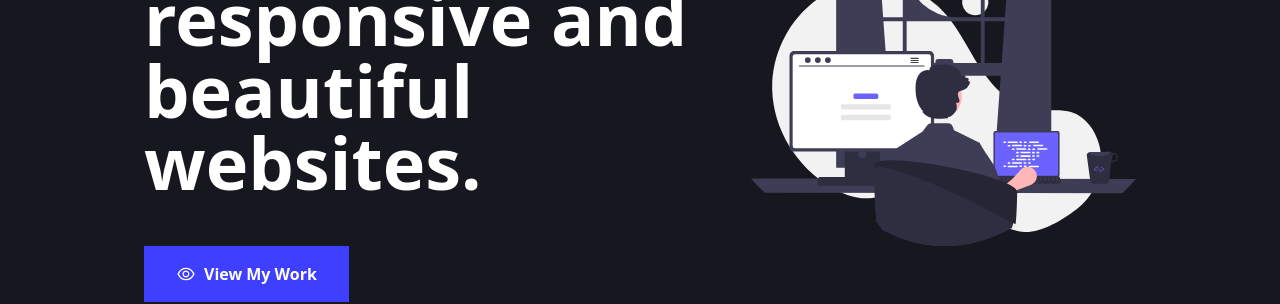
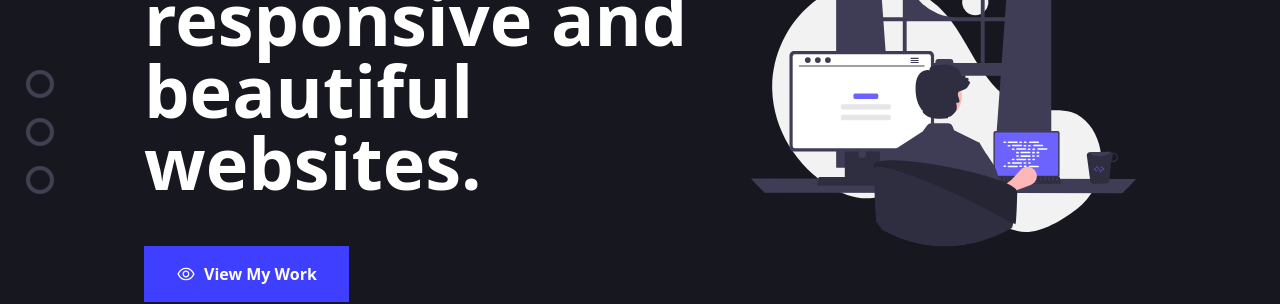
Before and after one commit to TheThomasY/Portfolio, a Next.js app: page / in a window 1280 px wide. Shown: the part 250-554 px from the top of the page. Built offline with nearby package versions, Linux system fonts and the light colour scheme.

Commit message:
side menu component added, no js for colour change yet

```diff
--- /dev/null
+++ b/components/SideMenu.js
@@ -0,0 +1,38 @@
+export default function SideMenu(props) {
+  return (
+    <nav className="fixed top-[40%] left-[2%] z-50 hidden lg:block lg:w-4">
+      <div className="flex flex-col gap-y-5">
+        <a
+          href="#"
+          className={
+            'nav-dot' + (props.current === 'home' ? ' selected-circle' : '')
+          }
+        >
+          <span className="ml-8 rounded-md bg-black px-2 py-1 opacity-0">
+            Home
+          </span>
+        </a>
+        <a
+          href="#work"
+          className={
+            'nav-dot' + (props.current === 'work' ? ' selected-circle' : '')
+          }
+        >
+          <span className="ml-8 rounded-md bg-black px-2 py-1 opacity-0">
+            Work
+          </span>
+        </a>
+        <a
+          href="#contact"
+          className={
+            'nav-dot' + (props.current === 'contact' ? ' selected-circle' : '')
+          }
+        >
+          <span className="ml-8 rounded-md bg-black px-2 py-1 opacity-0">
+            Contact
+          </span>
+        </a>
+      </div>
+    </nav>
+  )
+}
--- a/pages/index.tsx
+++ b/pages/index.tsx
@@ -6,6 +6,7 @@ import Navbar from '../components/Navbar';
 import Hero from '../components/Hero';
 import Projects from '../components/Projects';
 import Footer from '../components/Footer';
+import SideMenu from '../components/SideMenu';
 
 
 
@@ -18,6 +19,7 @@ export default function Home() {
       </Head>
       <Navbar />
       <Hero />
+      <SideMenu />
       <Projects />
       <Footer />
     </div>
```
